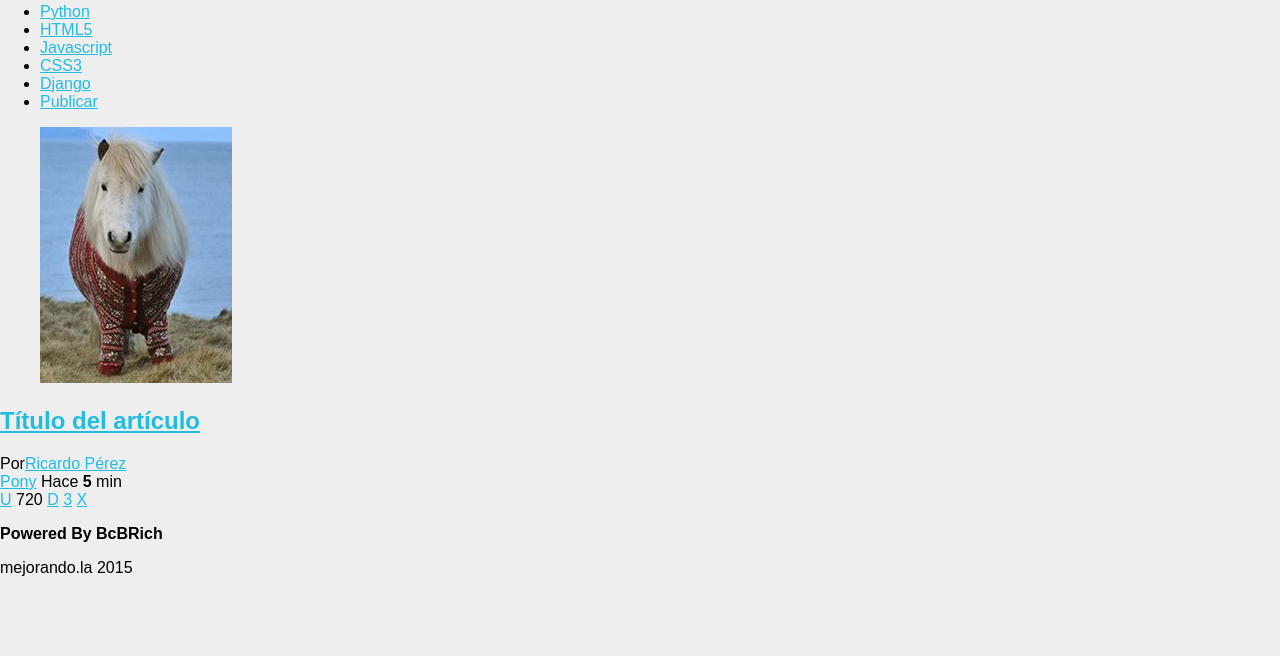
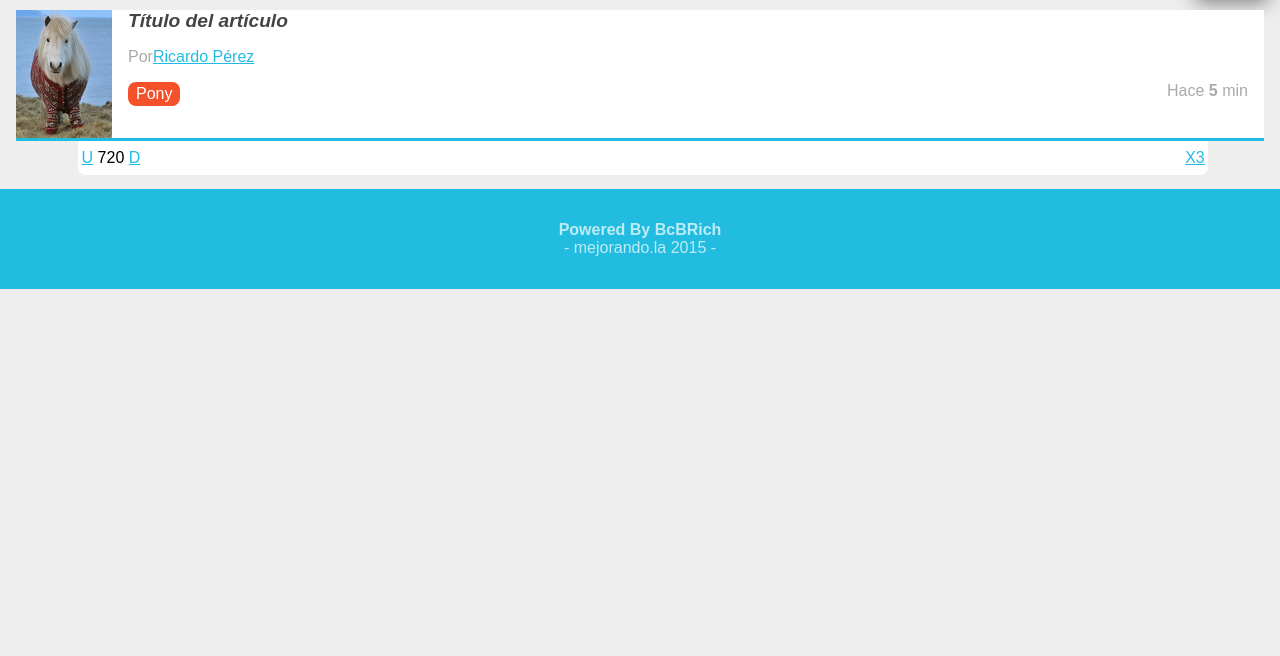
Before and after one commit to BcBRich/Pulse2015-America, a plain HTML site: page Primera clase/index.html in a window 1280 px wide. Shown: the part 144-800 px from the top of the page. Drawn offline with Linux system fonts and the light colour scheme.

Commit message:
Diseño terminado

```diff
--- a/Primera clase/estilos.css
+++ b/Primera clase/estilos.css
@@ -10,9 +10,31 @@ body
 	font-size: 16px;
 
 }
+footer
+{
+	color: rgba(255,255,255,0.7);
+	background: #22BCE0;
+	text-align: center;
+	padding: 1em;
+}
+footer p:first-child
+{
+	margin-bottom: 0;
+}
+footer p:last-child
+{
+	margin-top: 0;
+}
+footer p:last-child:before
+{
+	content:"- ";
+}
+footer p:last-child:after
+{
+	content:" -";
+}
 header
 {
-	border: 1px solid red;
 	background: #343B54;
 	color:white;
 	overflow: hidden;
@@ -26,7 +48,14 @@ header h1
 {
 	font-size: 1.2em;
 	font-weight: normal;
-	margin: 0 70px 0 0;
+	margin: 0.2em 70px 0 0;
+}
+header #avatar
+{
+	margin: 0.5em 0.5em 0 0;
+	right: 0;
+	position: absolute;
+	top: 0;
 }
 header #avatar img
 {
@@ -40,3 +69,117 @@ header #logo img
 	padding-right: 0.5em;
 	width: 52px;
 }
+nav
+{
+	background: #80BCA3;
+	padding: 0 0.5em ;
+	position: relative;
+}
+nav ul
+{
+	list-style: none;
+	margin: 0;
+	padding: 0;
+}
+nav ul #publicar_nav
+{
+	position: absolute;
+	top:-0.4em;
+	right:0;
+}
+nav ul #publicar_nav a
+{
+	background: #22BCE0;
+	border-radius: 5px;
+	font-style: italic;
+	box-shadow:rgba(0,0,0,0.5) 5px 5px 20px;
+	text-shadow:rgba(0,0,0,0.5) 2px 2px 5px;
+	padding: 0.8em 0.5em;
+	text-decoration: none;
+}
+nav ul li
+{
+	display: inline-block;
+	margin: 0 1em 0 0;
+
+}
+nav ul li a
+{
+	color: white;
+	display: block;
+	padding: 0.5em 0;
+}
+#contenido
+{
+	margin: 1em;
+}
+#contenido .item
+{
+	background: white;
+	border-bottom: 3px solid #22BCE0;
+	margin-bottom: 3em ;
+	min-height: 128px;
+	position: relative;
+}
+#contenido .item .autor_item
+{
+	color: #AAA;
+}
+#contenido .item .datos_item
+{
+	margin: 1em 1em 0 0;
+	text-align: right;
+}
+#contenido .item .datos_item .fecha_item
+{
+	color: #AAA;
+}
+#contenido .item .datos_item .tag_item
+{
+	background: #F4502A;
+	border-radius: 0.5em;
+	color:white;
+	float: left;
+	display: inline-block;
+	padding: 0.2em 0.5em;
+	text-decoration: none;
+
+}
+#contenido .item .imagen_item
+{
+	float:left;
+	margin: 0 1em 0 0;
+
+}
+#contenido .item .imagen_item img
+{
+	width: 96px;
+
+}
+#contenido .item .titulo_item
+{
+	font-size: 1.2em;
+	font-style: italic;
+	padding-top:1em 1em 0 0;
+}
+#contenido .item .titulo_item a
+{
+	color: #444;
+	text-decoration: none;
+}
+#contenido .item .votacion
+{
+	background: white;
+	border-radius: 0 0 0.5em 0.5em;
+	left: 5%;
+	margin-top: 3px;
+	padding: 0.5em 0.2em;
+	position: absolute;
+	top: 100%;
+	width: 90%;
+}
+#contenido .item .votacion .comentarios_item,
+#contenido .item .votacion .guardar_item
+{
+	float: right;
+}
```
